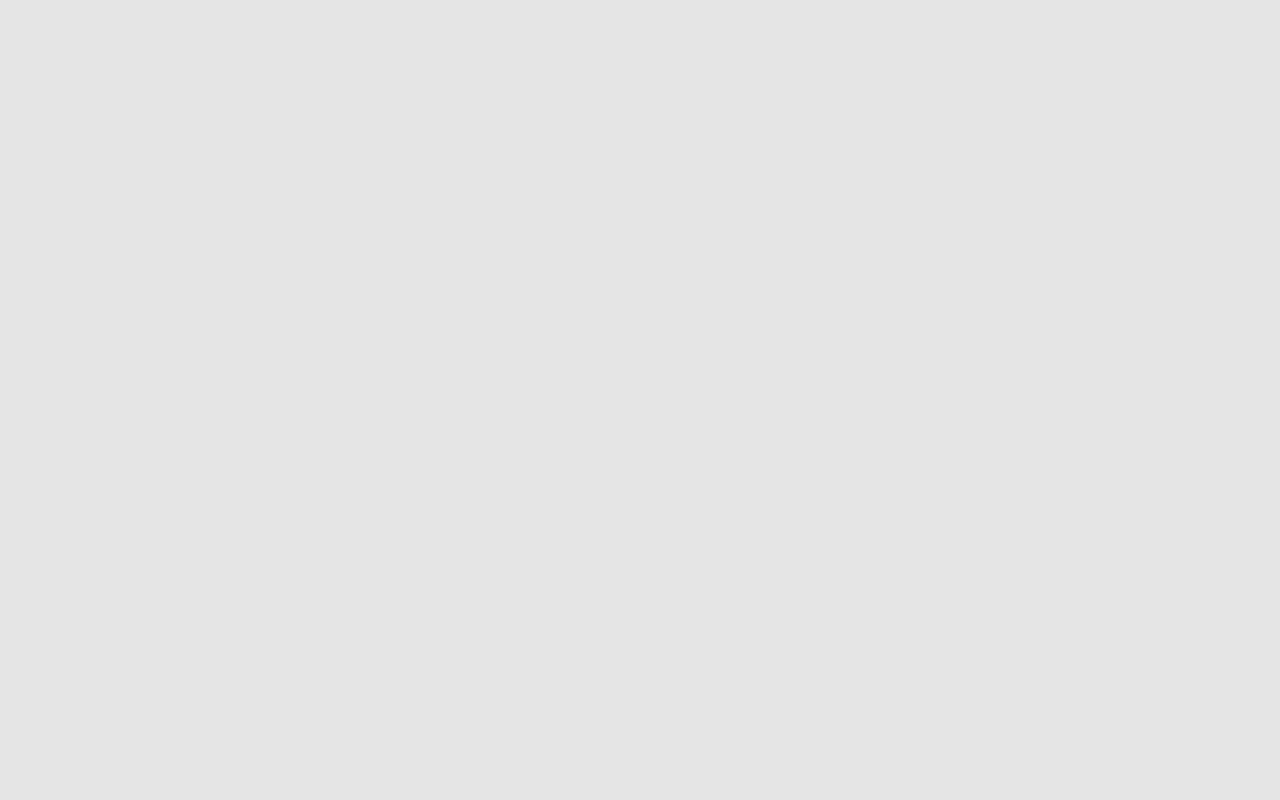
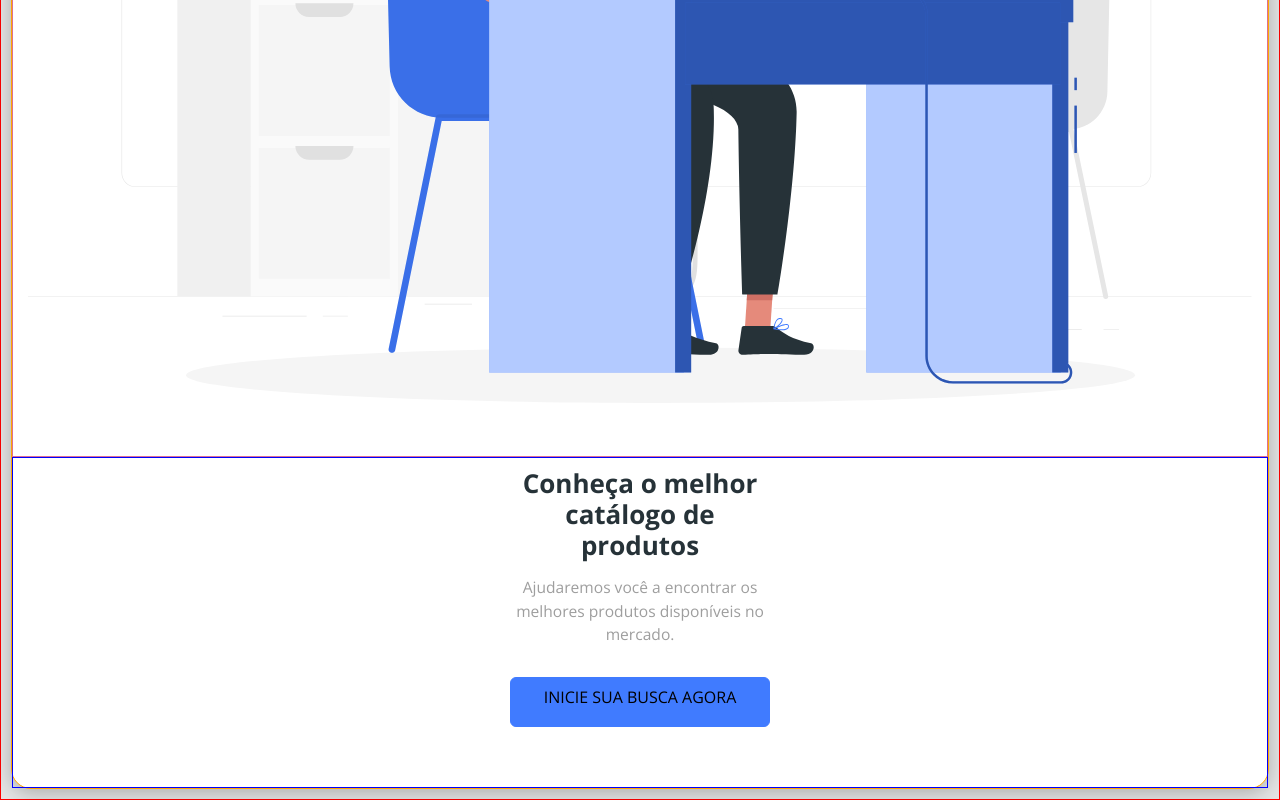
Before and after one commit to Edu25664/Catalog, a React (Create React App) app in the folder FrontEnd/: page / in a window 1280 px wide. Shown: the part 638-1438 px from the top of the page. Before the commit the page ends 800 px from the top, so only its background shows below. Built offline with nearby package versions, Linux system fonts and the light colour scheme.

Commit message:
partial front

```diff
--- a/FrontEnd/src/App.tsx
+++ b/FrontEnd/src/App.tsx
@@ -1,11 +1,8 @@
 import './assets/Styles/custom.scss';
 import './App.css';
-import Navbar from 'components/Navbar/intex';
+import Home from 'Pages/Home';
+
 function App() {
-  return (
-    <>
-    <Navbar/>
-    </>
-  );
+  return <Home />;
 }
 export default App;
--- /dev/null
+++ b/FrontEnd/src/Pages/Home/index.tsx
@@ -0,0 +1,29 @@
+import Navbar from 'components/Navbar/intex';
+import './styles.css';
+import { ReactComponent as Mainimage } from 'assets/images/main-image.svg';
+import ButtonIcon from 'components/buttonIcon';
+
+const Home = () => {
+  return (
+    <>
+      <Navbar />
+      <div className="home-container">
+        <div className="home-card">
+          <div className="home-content-container">
+            <h1>Conheça o melhor catálogo de produtos</h1>
+            <p>
+              Ajudaremos você a encontrar os melhores produtos disponíveis no
+              mercado.
+            </p>
+            <ButtonIcon></ButtonIcon>
+          </div>
+
+          <div className="home-image-container">
+            <Mainimage />
+          </div>
+        </div>
+      </div>
+    </>
+  );
+};
+export default Home;
--- /dev/null
+++ b/FrontEnd/src/Pages/Home/styles.css
@@ -0,0 +1,40 @@
+.home-container {
+  padding: 10px;
+  font-size: 26px;
+  text-align: center;
+  border: 1px solid red;
+}
+.home-image-container {
+  padding: 50px 15px;
+  border: 1px solid palevioletred;
+}
+.home-image-container svg {
+  width: 100%;
+  height: auto;
+}
+.home-content-container {
+  flex-direction:column;
+  display: flex;
+  align-items: center;
+  border: 1px solid blue;
+  padding: 10px 10px 60px  10px;
+}
+.home-content-container h1 {
+  width: 260px;
+  font-size: 1em;
+  margin-bottom: 15px;
+}
+.home-card {
+  border: 1px solid orange;
+  background: #ffffff;
+  box-shadow: 0px 4px 20px rgba(0, 0, 0, 0.25);
+  border-radius: 20px;
+  display: flex;
+  flex-direction: column-reverse;
+}
+.home-content-container p{
+    width: 260px;
+    font-size: 0.6em;
+    color: #9E9E9E;
+    margin-bottom: 30px;
+  }
--- /dev/null
+++ b/FrontEnd/src/components/buttonIcon/index.tsx
@@ -0,0 +1,10 @@
+import './style.css';
+const ButtonIcon = () => {
+  return (
+    <button className="btn btn-primary btn-icon">
+      <h6>INICIE SUA BUSCA AGORA</h6>
+    </button>
+  );
+};
+
+export default ButtonIcon;
--- /dev/null
+++ b/FrontEnd/src/components/buttonIcon/style.css
@@ -0,0 +1,4 @@
+.btn-icon {
+  width: 260px;
+  height: 50px;
+}
```
Also changed, not shown: FrontEnd/src/assets/images/main-image.svg (added).
